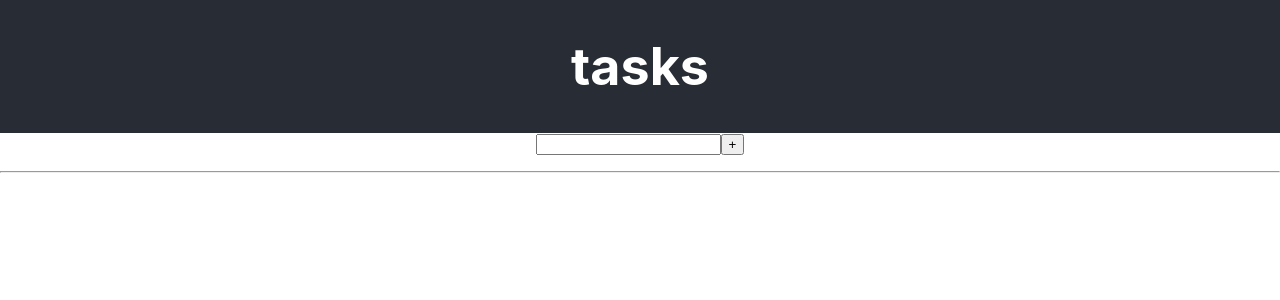
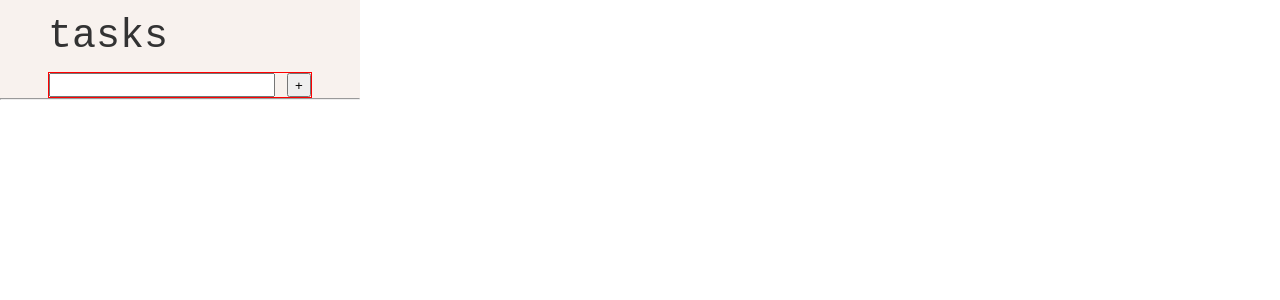
Before and after one commit to kpmacgregor/todo-react, a React (Create React App) app in the folder app/: page / in a window 1280 px wide. Shown: the top 300 px of the page. Built offline with nearby package versions, Linux system fonts and the light colour scheme.

Commit message:
Begins styling.

```diff
--- a/app/src/App.css
+++ b/app/src/App.css
@@ -1,27 +1,62 @@
+:root {
+  font-size: 24px;
+  --background-color-light-mode: #f8f2ee;
+  --text-color-light-mode: #333;
+  --text-color-secondary-light-mode: #777;
+  --font-family-default: monospace;
+  --font-size-header: 40px;
+  --margin-left-aligned: 2rem;
+  --width-main: 15rem;
+}
+
+* {
+  box-sizing: border-box;
+  margin: 0;
+  padding: 0;
+}
+
 .App {
-  text-align: center;
+  background-color: var(--background-color-light-mode);
+  color: var(--text-color-light-mode);
+  font-family: var(--font-family-default);
+  width: var(--width-main);
 }
 
 .App-header {
-  background-color: #282c34;
-  min-height: 10vh;
   display: flex;
   flex-direction: column;
-  align-items: center;
+  height: 3em;
   justify-content: center;
-  font-size: calc(10px + 2vmin);
-  color: white;
 }
 
-.App-link {
-  color: #61dafb;
+.App-header h1 {
+  font-size: var(--font-size-header);
+  font-weight: normal;
+  margin-left: var(--margin-left-aligned);
 }
 
-@keyframes App-logo-spin {
-  from {
-    transform: rotate(0deg);
-  }
-  to {
-    transform: rotate(360deg);
-  }
+.task-add-form {
+  border: 1px solid red;
+  margin-left: var(--margin-left-aligned);
+  display: flex;
+  justify-content: space-between;
+  gap: 0.5rem;
+  width: calc(var(--width-main) - 2 * var(--margin-left-aligned));
 }
+
+.task-add-form * {
+  height: 1rem;
+  /* font-size: 1rem; */
+}
+
+.task-add-input {
+  flex-grow: 1;
+  /* font-size: 1rem; */
+  /* flex-shrink: 1; */
+}
+
+.task-add-button {
+  width: 1rem;
+  /* height: 1rem; */
+  align-self: flex-end;
+}
--- a/app/src/TaskInput.js
+++ b/app/src/TaskInput.js
@@ -2,9 +2,11 @@ import React from "react";
 
 function TaskInput(props) {
   return (
-    <form onSubmit={props.onSubmit}>
-      <input type="text"></input>
-      <button type="submit">+</button>
+    <form className="task-add-form" onSubmit={props.onSubmit}>
+      <input className="task-add-input" type="text"></input>
+      <button className="task-add-button" type="submit">
+        +
+      </button>
     </form>
   );
 }
```
